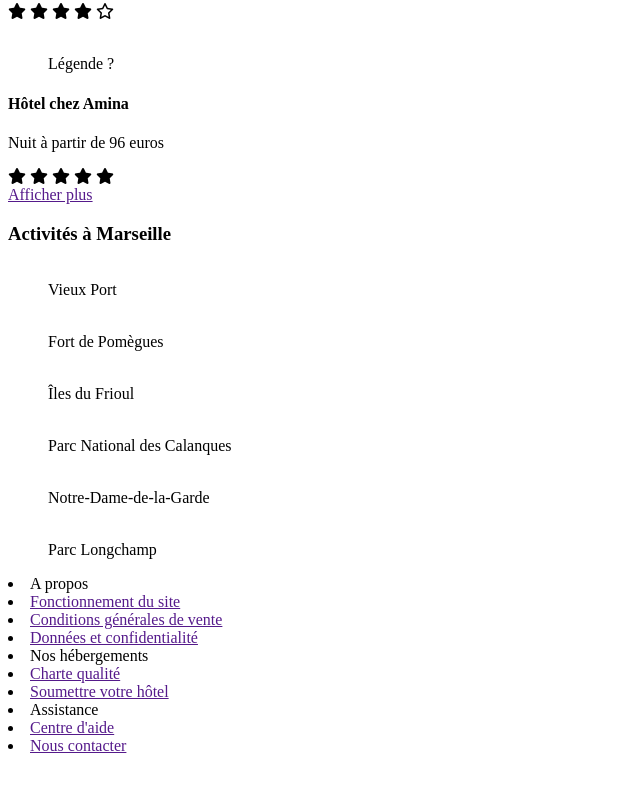
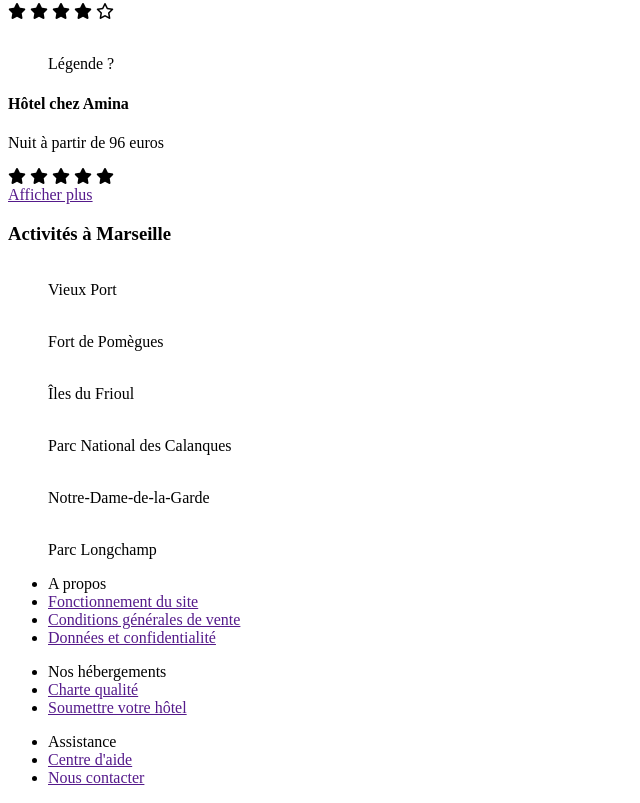
Before and after one commit to oletendart/OliviaLetendart_2_29122020, a plain HTML site: page index.html in a window 1280 px wide. Shown: the part 1701-2504 px from the top of the page, without its empty margins (0-640 px from the left). Before the commit the page ends 2464 px from the top, so only its background shows below. Drawn offline with Linux system fonts and the light colour scheme.

Commit message:
Modificate footer, delete nav and add ul

```diff
--- a/index.html
+++ b/index.html
@@ -227,7 +227,7 @@
             </div>
         </section>
     <footer>
-        <nav>
+        <ul>
             <li>A propos</li>
             <li>
                 <a href="">Fonctionnement du site</a>
@@ -238,8 +238,8 @@
             <li>
                 <a href="">Données et confidentialité</a>
             </li>
-        </nav>
-        <nav>
+        </ul>
+        <ul>
             <li>Nos hébergements</li>
             <li>
                 <a href="">Charte qualité</a>
@@ -247,8 +247,8 @@
             <li>
                 <a href="">Soumettre votre hôtel</a>
             </li>
-        </nav>
-        <nav>
+        </ul>
+        <ul>
             <li>Assistance</li>
             <li>
                 <a href="">Centre d'aide</a>
@@ -256,7 +256,7 @@
             <li>
                 <a href="">Nous contacter</a>
             </li>
-        </nav>
+        </ul>
     </footer>
     </body>
 </html>
```
